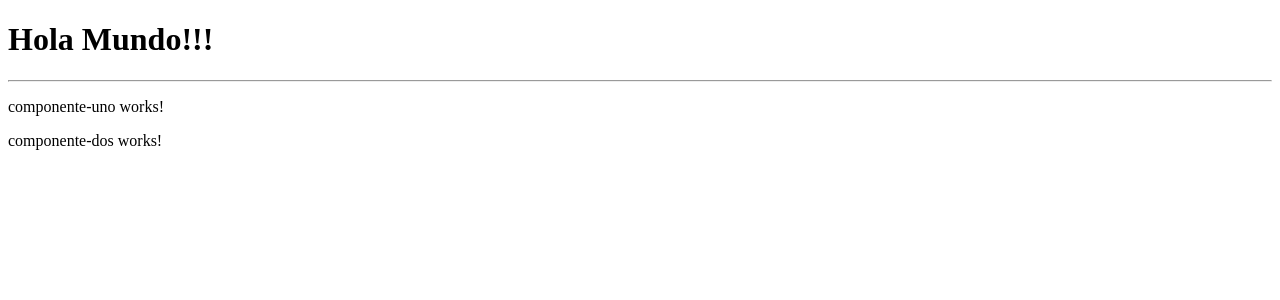
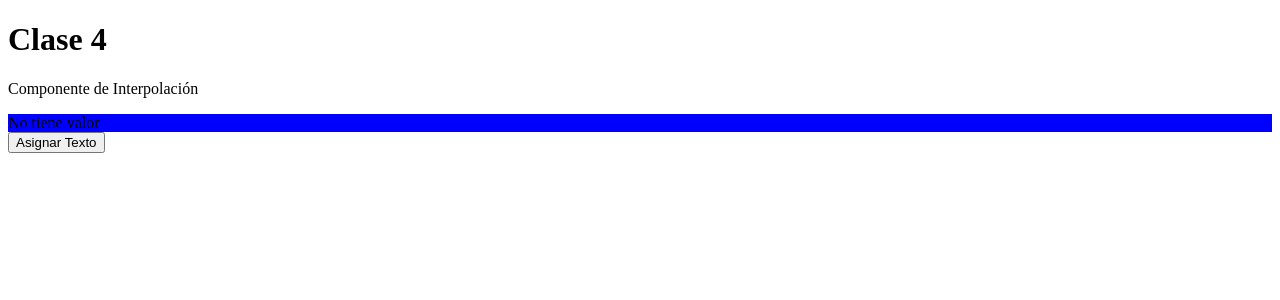
Before and after one commit to alexmarinmendez/40755-clases-angular, an Angular app: page / in a window 1280 px wide. Shown: the top 300 px of the page. Built offline with nearby package versions, Linux system fonts and the light colour scheme.

Commit message:
feat: clase 4 - interpolacion

```diff
--- a/src/app/app.component.html
+++ b/src/app/app.component.html
@@ -1,4 +1,8 @@
+<!-- CLASE 02
 <h1>Hola Mundo!!!</h1>
 <hr />
 <app-componente-uno></app-componente-uno>
-<app-componente-dos></app-componente-dos>
+<app-componente-dos></app-componente-dos> -->
+
+<h1>Clase 4</h1>
+<app-interpolacion></app-interpolacion>
--- a/src/app/app.module.ts
+++ b/src/app/app.module.ts
@@ -4,9 +4,10 @@ import { BrowserModule } from '@angular/platform-browser';
 import { AppComponent } from './app.component';
 import { ComponenteUnoComponent } from './clase02/componente-uno/componente-uno.component';
 import { ComponenteDosComponent } from './clase02/componente-dos/componente-dos.component';
+import { InterpolacionComponent } from './clase04/interpolacion/interpolacion.component';
 
 @NgModule({
-  declarations: [AppComponent, ComponenteUnoComponent, ComponenteDosComponent],
+  declarations: [AppComponent, ComponenteUnoComponent, ComponenteDosComponent, InterpolacionComponent],
   imports: [BrowserModule],
   providers: [],
   bootstrap: [AppComponent],
--- /dev/null
+++ b/src/app/clase04/interpolacion/interpolacion.component.css
@@ -0,0 +1,7 @@
+.clase-roja {
+  background-color: red;
+}
+
+.clase-azul {
+  background-color: blue;
+}
--- /dev/null
+++ b/src/app/clase04/interpolacion/interpolacion.component.html
@@ -0,0 +1,14 @@
+<!-- <p>interpolacion works!</p>
+{{ nombre?.toUpperCase() + " HTML" }}
+<br />
+{{ nombre ? "Tiene valor" : "No tiene valor" }}
+<br /> -->
+<!-- {{ new Date() }} -->
+<p>Componente de Interpolación</p>
+<!-- <div class="clase-ejemplo">
+  {{ nombre?.toUpperCase() }}
+</div> -->
+<div [ngClass]="nombre ? 'clase-roja' : 'clase-azul'">
+  {{ nombre ? "Tiene valor" : "No tiene valor" }}
+</div>
+<button (click)="nombre = 'Texto asignado dinamicamente'">Asignar Texto</button>
--- /dev/null
+++ b/src/app/clase04/interpolacion/interpolacion.component.ts
@@ -0,0 +1,17 @@
+import { Component, OnInit } from '@angular/core';
+
+@Component({
+  selector: 'app-interpolacion',
+  templateUrl: './interpolacion.component.html',
+  styleUrls: ['./interpolacion.component.css'],
+})
+export class InterpolacionComponent implements OnInit {
+  // export class InterpolacionComponent {
+  public nombre: string | undefined;
+  // public nombre: string = 'Clase 4 de Interpolación';
+
+  ngOnInit(): void {
+    // this.nombre = 'Clase 4 de Interpolación';
+    // new Date();
+  }
+}
```
Also changed, not shown: 1 other file (tests, documents, lock files or other folders).
